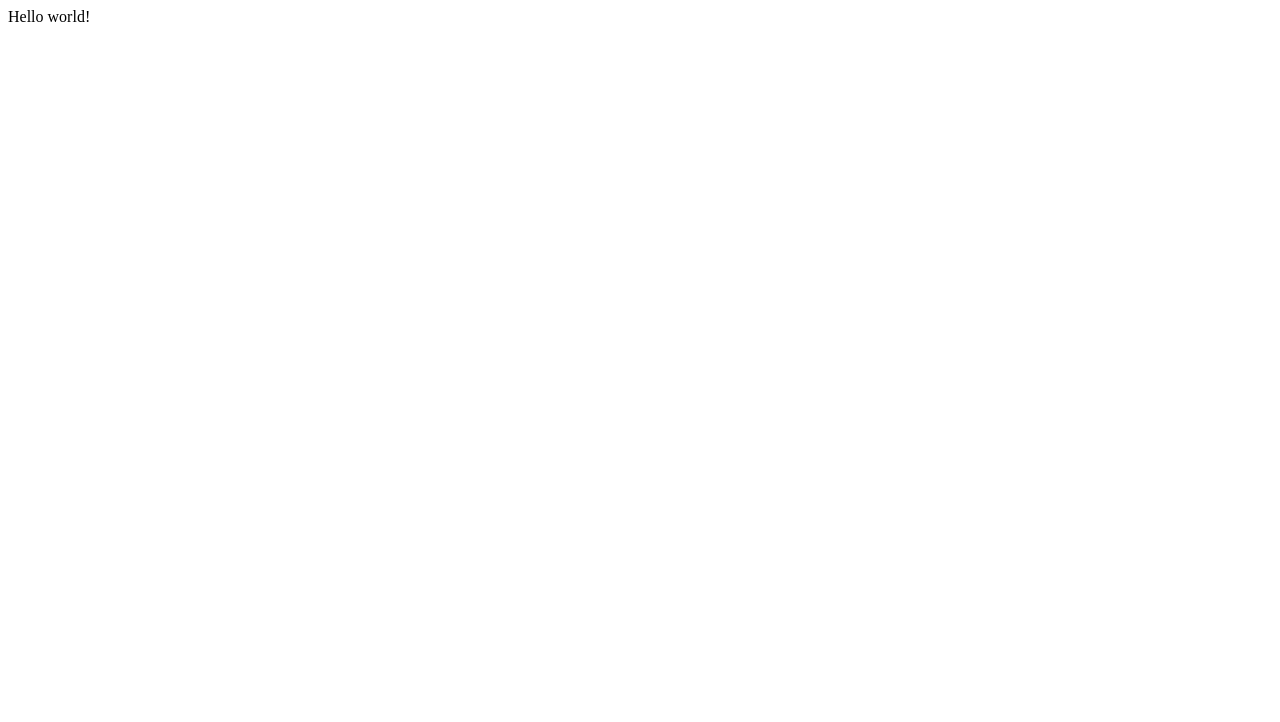
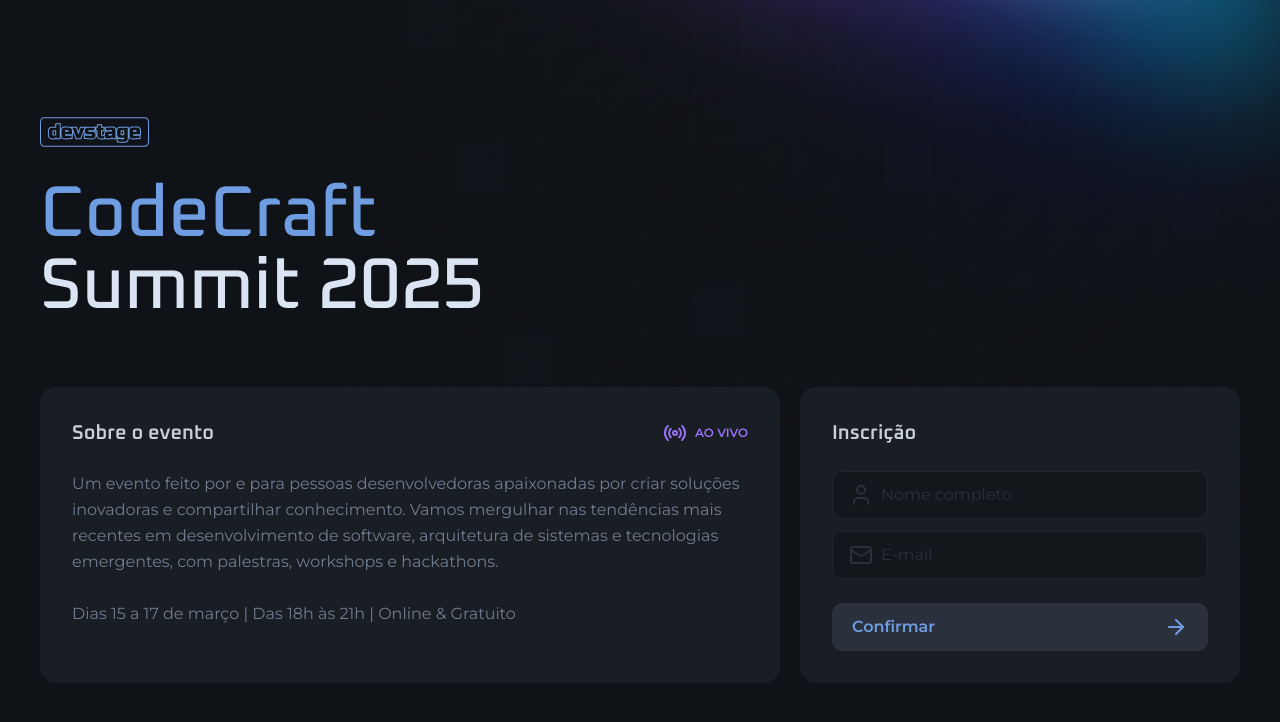
Before and after one commit to Diego-Lopes/nlw-connect, a Next.js app: page / in a window 1280 px wide. Shown: the top 722 px of the page. Built offline with nearby package versions, Linux system fonts and the light colour scheme.

Commit message:
✨feat: creat page home

```diff
--- a/src/app/layout.tsx
+++ b/src/app/layout.tsx
@@ -1,18 +1,34 @@
-import type { Metadata } from "next";
+import './globals.css'
+
+import type { Metadata } from 'next'
+import { Montserrat, Oxanium } from 'next/font/google'
+
+const montserrat = Montserrat({
+  weight: ['400', '600'],
+  subsets: ['latin'],
+  variable: '--font-montserrat',
+})
+const oxanium = Oxanium({
+  weight: ['500', '600'],
+  subsets: ['latin'],
+  variable: '--font-oxanium',
+})
 
 export const metadata: Metadata = {
-  title: "Create Next App",
-  description: "Generated by create next app",
-};
+  title: 'Create Next App',
+  description: 'Generated by create next app',
+}
 
 export default function RootLayout({
   children,
 }: Readonly<{
-  children: React.ReactNode;
+  children: React.ReactNode
 }>) {
   return (
-    <html lang="en">
-      <body>{children}</body>
+    <html lang="pt-BR" className={`${oxanium.variable} ${montserrat.variable}`}>
+      <body className="bg-gray-900 text-gray-100 antialiased bg-[url(/background.png)] bg-no-repeat bg-top md:bg-right-top">
+        {children}
+      </body>
     </html>
-  );
+  )
 }
--- a/src/app/page.tsx
+++ b/src/app/page.tsx
@@ -1,7 +1,66 @@
+import { Button } from '@/components/button'
+import { InputField, InputIcon, InputRoot } from '@/components/input'
+import { ArrowRight, Mail, Radio, User } from 'lucide-react'
+import Image from 'next/image'
+import logo from '../assets/Logo.svg'
 export default function Home() {
   return (
-    <main>
-      <div>Hello world!</div>
+    <main className="max-w-[1240px] mx-auto px-5 py-8 md:py-0">
+      <div className="min-h-dvh flex flex-col justify-center gap-16">
+        <div className="flex flex-col gap-8 items-center md:items-start">
+          <Image src={logo} alt="devstage" width={108.5} height={30} />
+          <h1 className="text-4xl text-center leading-none font-heading font-medium flex flex-col md:text-7xl md:text-left">
+            <span className="text-blue">CodeCraft</span> Summit 2025
+          </h1>
+        </div>
+        <div className="flex gap-5 items-stretch flex-col md:flex-row">
+          <div className="flex-1 bg-gray-700 border-gray-600 rounded-2xl p-8 space-y-6">
+            <div className="flex items-center justify-between">
+              <h2 className="font-heading font-semibold text-gray-200 text-xl">
+                Sobre o evento
+              </h2>
+              <span className="text-purple font-semibold text-xs flex items-center gap-2">
+                <Radio />
+                AO VIVO
+              </span>
+            </div>
+            <p className="text-gray-300 leading-relaxed text-sm md:text-base">
+              Um evento feito por e para pessoas desenvolvedoras apaixonadas por
+              criar soluções inovadoras e compartilhar conhecimento. Vamos
+              mergulhar nas tendências mais recentes em desenvolvimento de
+              software, arquitetura de sistemas e tecnologias emergentes, com
+              palestras, workshops e hackathons.
+              <br />
+              <br />
+              Dias 15 a 17 de março | Das 18h às 21h | Online & Gratuito
+            </p>
+          </div>
+          <form className="bg-gray-700 border-gray-600 rounded-2xl p-8 space-y-6 w-full md:max-w-[440px]">
+            <h2 className="font-heading font-semibold text-gray-200 text-xl">
+              Inscrição
+            </h2>
+
+            <div className="space-y-3">
+              <InputRoot>
+                <InputIcon>
+                  <User />
+                </InputIcon>
+                <InputField type="text" placeholder="Nome completo" />
+              </InputRoot>
+              <InputRoot>
+                <InputIcon>
+                  <Mail />
+                </InputIcon>
+                <InputField type="email" placeholder="E-mail" />
+              </InputRoot>
+            </div>
+            <Button>
+              Confirmar
+              <ArrowRight />
+            </Button>
+          </form>
+        </div>
+      </div>
     </main>
-  );
+  )
 }
--- /dev/null
+++ b/src/components/button.tsx
@@ -0,0 +1,12 @@
+import type { ComponentProps } from 'react'
+
+interface ButtonsProps extends ComponentProps<'button'> {}
+
+export function Button(props: ButtonsProps) {
+  return (
+    <button
+      className="flex items-center justify-between px-5 h-12 bg-gray-500 text-blue font-semibold rounded-xl w-full cursor-pointer hover:bg-blue hover:text-gray-900 transition-colors duration-300"
+      {...props}
+    />
+  )
+}
--- /dev/null
+++ b/src/components/icon-button.tsx
@@ -0,0 +1,12 @@
+import type { ComponentProps } from 'react'
+
+interface IconButtonsProps extends ComponentProps<'button'> {}
+
+export function IconButton(props: IconButtonsProps) {
+  return (
+    <button
+      className="p-1.5 bg-gray-500 text-blue rounded-md cursor-pointer hover:bg-blue hover:text-gray-900 transition-colors duration-300"
+      {...props}
+    />
+  )
+}
--- /dev/null
+++ b/src/components/input.tsx
@@ -0,0 +1,33 @@
+import type { ComponentProps } from 'react'
+
+//Pattern de composição
+interface InputRootProps extends ComponentProps<'input'> {
+  error?: boolean
+}
+
+export function InputRoot({ error, ...props }: InputRootProps) {
+  return (
+    <div
+      data-error={error}
+      className="group bg-gray-800 h-12 border border-gray-600 rounded-xl px-4 flex items-center gap-2 focus-within:border-gray-100 data-[error=true]:border-danger"
+      {...props}
+    />
+  )
+}
+
+interface InputIconProps extends ComponentProps<'span'> {}
+
+export function InputIcon(props: InputIconProps) {
+  return (
+    <span
+      className="text-gray-400 group-focus-within:text-gray-100 group-[&:not(:has(input:placeholder-shown))]:text-gray-100 group-data-[error=true]:text-danger"
+      {...props}
+    />
+  )
+}
+
+interface InputFieldProps extends ComponentProps<'input'> {}
+
+export function InputField(props: InputFieldProps) {
+  return <input className="flex-1 outline-0 placeholder-gray-400" {...props} />
+}
```
Also changed, not shown: public/Background.png (added), src/assets/Logo.svg (added).
